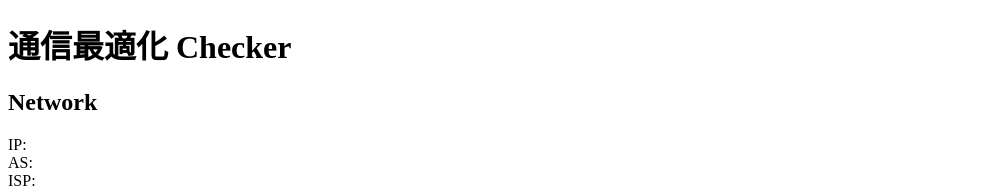
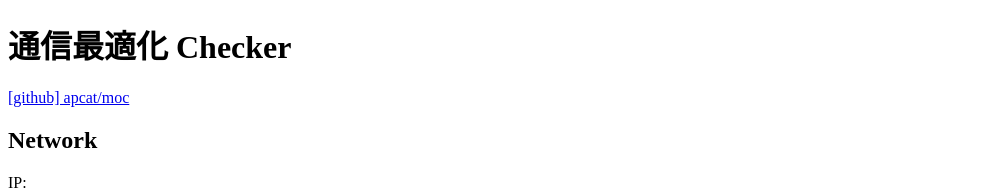
Before and after one commit to apcat/moc, a plain HTML site: page index.html in a window 1280 px wide. Shown: the top 194 px of the page, without its empty margins (0-1000 px from the left). Drawn offline with nearby package versions, Linux system fonts and the light colour scheme; no server answers.

Commit message:
add github link

```diff
--- a/index.html
+++ b/index.html
@@ -6,7 +6,12 @@
 	<title>Mobile Network Optimization Checker</title>
 </head>
 <body>
-	<h1>通信最適化 Checker</h1>
+	<header>
+		<h1>通信最適化 Checker</h1>
+		<p class="github">
+			<a href="https://github.com/apcat/moc">[github] apcat/moc</a>
+		</p>
+	</header>
 
 	<h2>Network</h2>
 	<p>
--- a/style.css
+++ b/style.css
@@ -1,3 +1,7 @@
+
+.github {
+
+}
 
 .images > div {
 	width: 500px;
```
